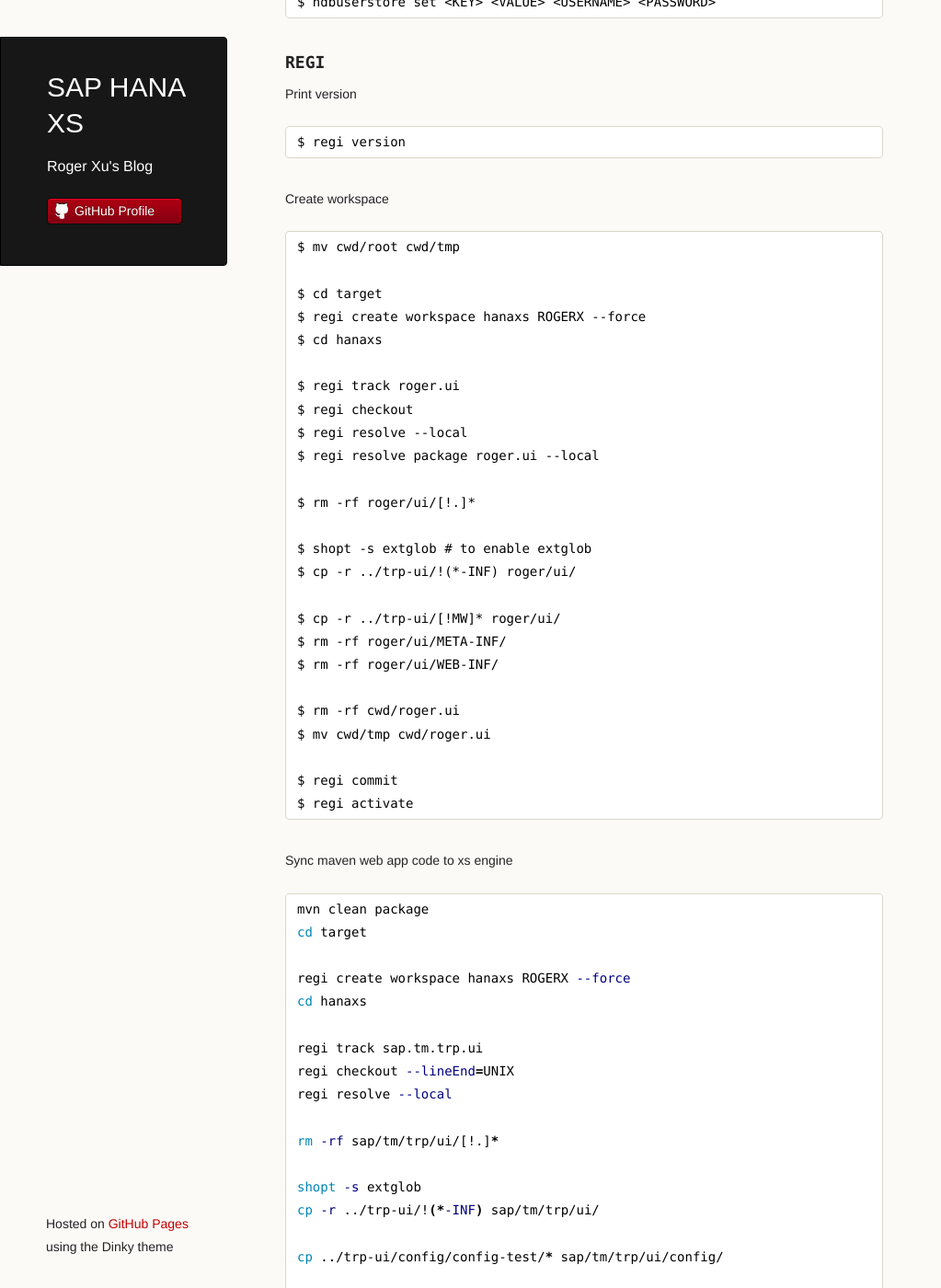
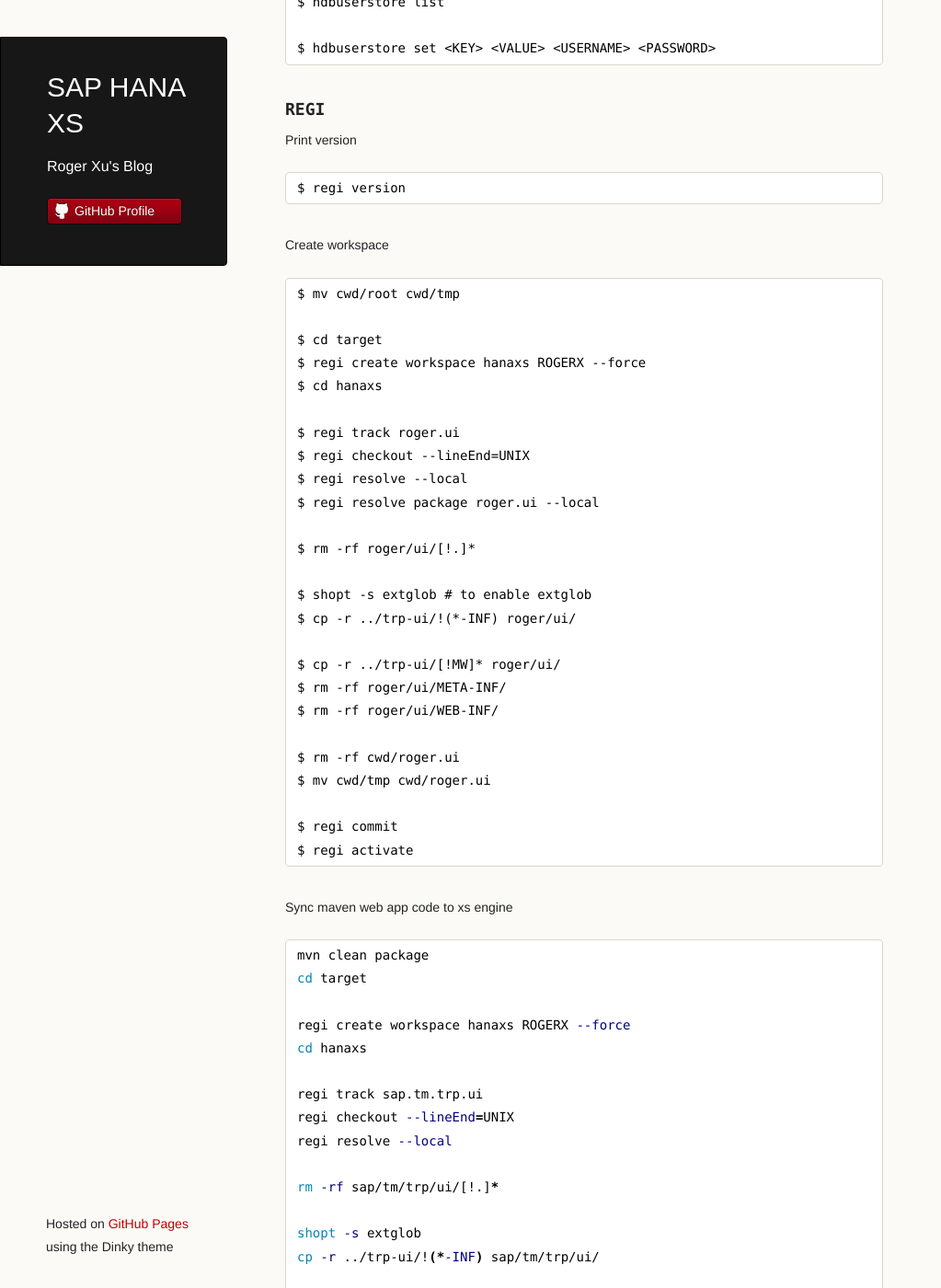
Before and after one commit to rogerxu/rogerxu.github.io, a Jekyll site: the page built from _posts/2013-05-15-xsengine.md, in a window 1280 px wide and 1400 px high, scrolled down 1619 px. Shown: the whole window at 92% size, without its empty margins (0-1023 px from the left). Built offline with Jekyll 4.4.1, drawn with Linux system fonts in a browser that asks for light colours; some of the changed text lies outside the part shown.

Commit message:
Update xs engine post.

```diff
--- a/_posts/2013-05-15-xsengine.md
+++ b/_posts/2013-05-15-xsengine.md
@@ -74,7 +76,7 @@
     $ cd hanaxs
 
     $ regi track roger.ui
-    $ regi checkout
+    $ regi checkout --lineEnd=UNIX
     $ regi resolve --local
     $ regi resolve package roger.ui --local
 
```
Also changed, not shown: other parts of _posts/2013-05-15-xsengine.md (+2 -0 lines).
